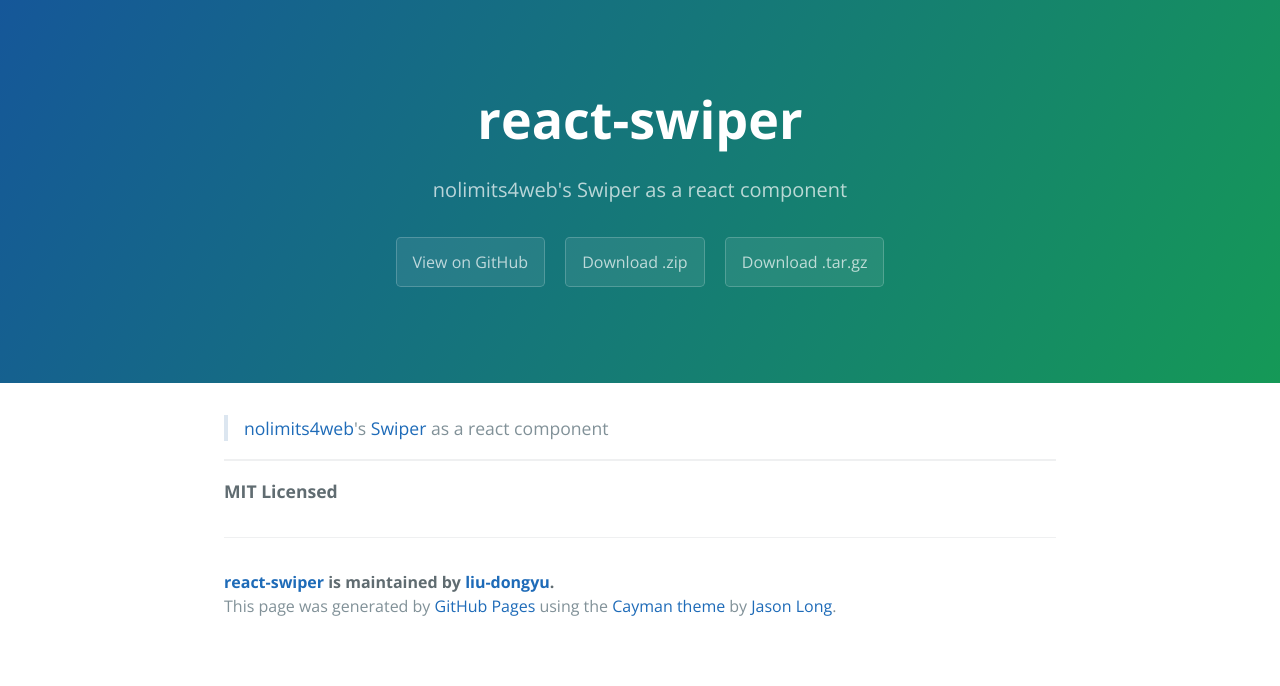
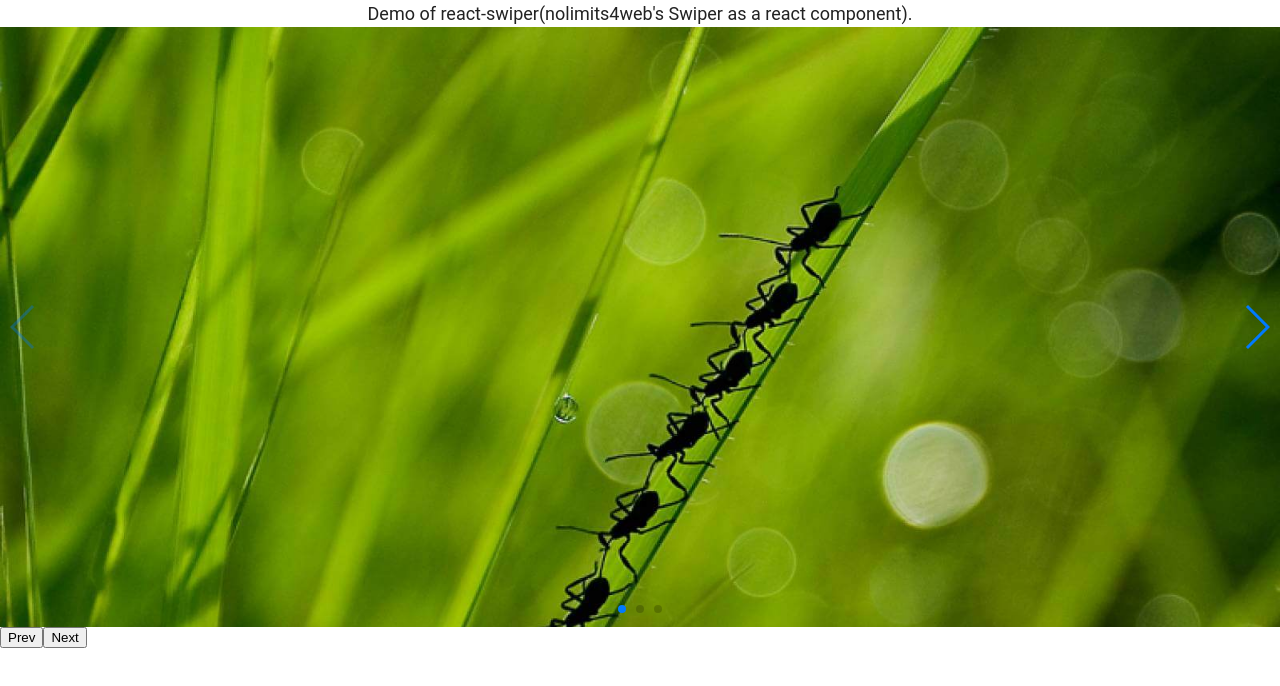
Before and after one commit to woshi7hao/react-swiper, a plain HTML site: page index.html in a window 1280 px wide. Drawn offline with nearby package versions, Linux system fonts and the light colour scheme.

Commit message:
Update index.html

```diff
--- a/index.html
+++ b/index.html
@@ -1,40 +1,25 @@
 <!DOCTYPE html>
-<html lang="en-us">
-  <head>
-    <meta charset="UTF-8">
-    <title>react-swiper by liu-dongyu</title>
-    <meta name="viewport" content="width=device-width, initial-scale=1">
-    <link rel="stylesheet" type="text/css" href="stylesheets/normalize.css" media="screen">
-    <link href='https://fonts.googleapis.com/css?family=Open+Sans:400,700' rel='stylesheet' type='text/css'>
-    <link rel="stylesheet" type="text/css" href="stylesheets/stylesheet.css" media="screen">
-    <link rel="stylesheet" type="text/css" href="stylesheets/github-light.css" media="screen">
-  </head>
-  <body>
-    <section class="page-header">
-      <h1 class="project-name">react-swiper</h1>
-      <h2 class="project-tagline">nolimits4web&#39;s Swiper as a react component</h2>
-      <a href="https://github.com/liu-dongyu/react-swiper" class="btn">View on GitHub</a>
-      <a href="https://github.com/liu-dongyu/react-swiper/zipball/master" class="btn">Download .zip</a>
-      <a href="https://github.com/liu-dongyu/react-swiper/tarball/master" class="btn">Download .tar.gz</a>
-    </section>
+<html lang="zh-Hans">
+<head>
+  <meta charset="UTF-8">
+  <meta name="viewport" content="width=device-width, initial-scale=1.0, minimum-scale=1.0, maximum-scale=1.0, user-scalable=no">
+  <meta http-equiv="X-UA-Compatible" content="IE=edge">
+  <meta name="renderer" content="webkit">
+  <meta name="screen-orientation" content="portrait">
+  <meta name="format-detection" content="telephone=no">
+  <meta name="nightmode" content="disable">
+  <meta name="layoutmode" content="standard">
+  <meta name="imagemode" content="force">
+  <meta name="x5-orientation" content="portrait">
+  <meta name="x5-page-mode" content="app">
+  <title>demo</title>
+  <link rel='stylesheet' href='./index.css' />
+</head>
+<body>
+<div id="app">
 
-    <section class="main-content">
-      <blockquote>
-<p><a href="https://github.com/nolimits4web">nolimits4web</a>'s <a href="https://github.com/nolimits4web/swiper/">Swiper</a> as a react component</p>
-</blockquote>
+</div>
 
-<hr>
-
-<p><strong>MIT Licensed</strong></p>
-
-      <footer class="site-footer">
-        <span class="site-footer-owner"><a href="https://github.com/liu-dongyu/react-swiper">react-swiper</a> is maintained by <a href="https://github.com/liu-dongyu">liu-dongyu</a>.</span>
-
-        <span class="site-footer-credits">This page was generated by <a href="https://pages.github.com">GitHub Pages</a> using the <a href="https://github.com/jasonlong/cayman-theme">Cayman theme</a> by <a href="https://twitter.com/jasonlong">Jason Long</a>.</span>
-      </footer>
-
-    </section>
-
-
-  </body>
+<script src="./bundle.min.js"></script>
+</body>
 </html>
```
